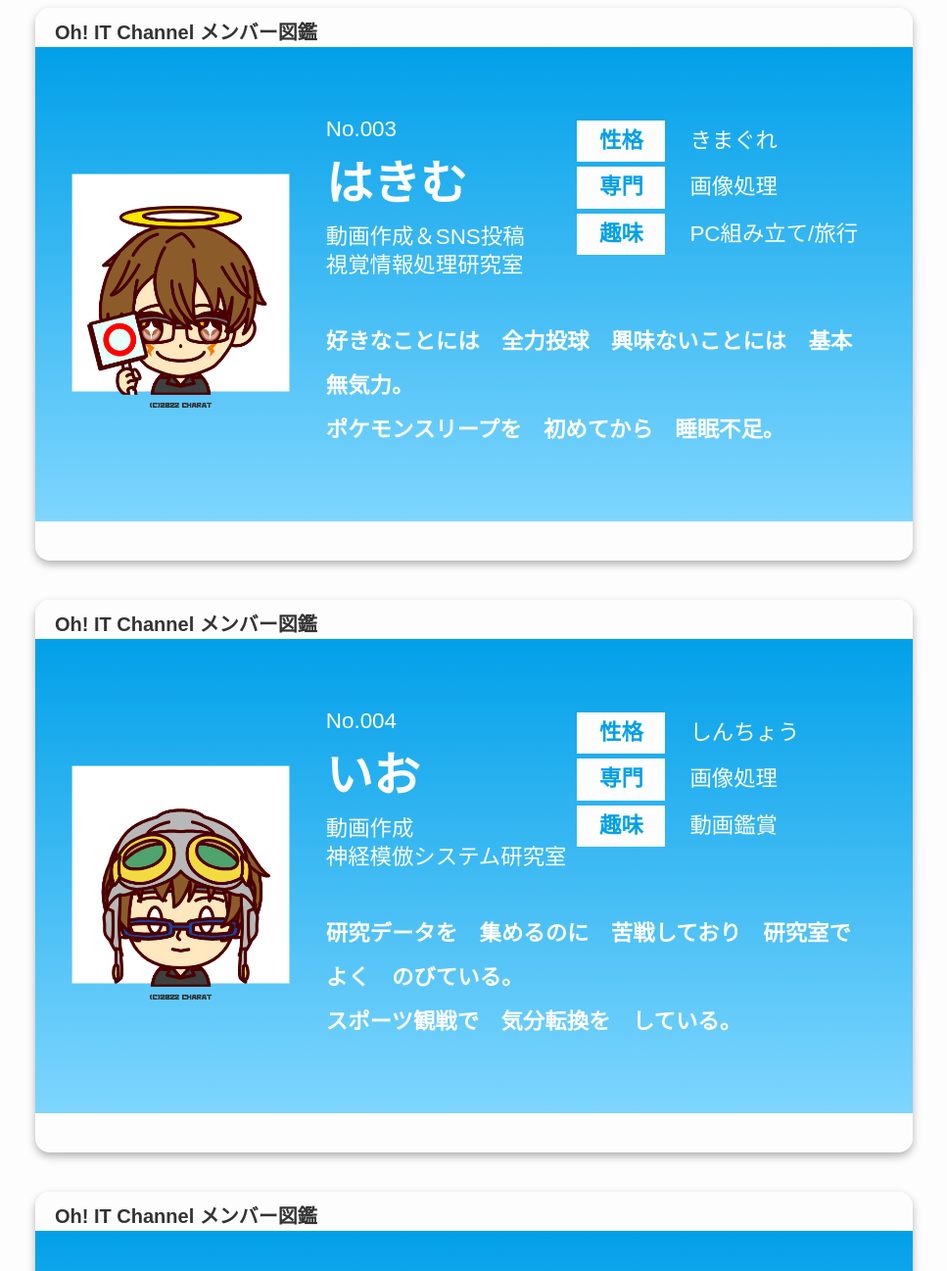
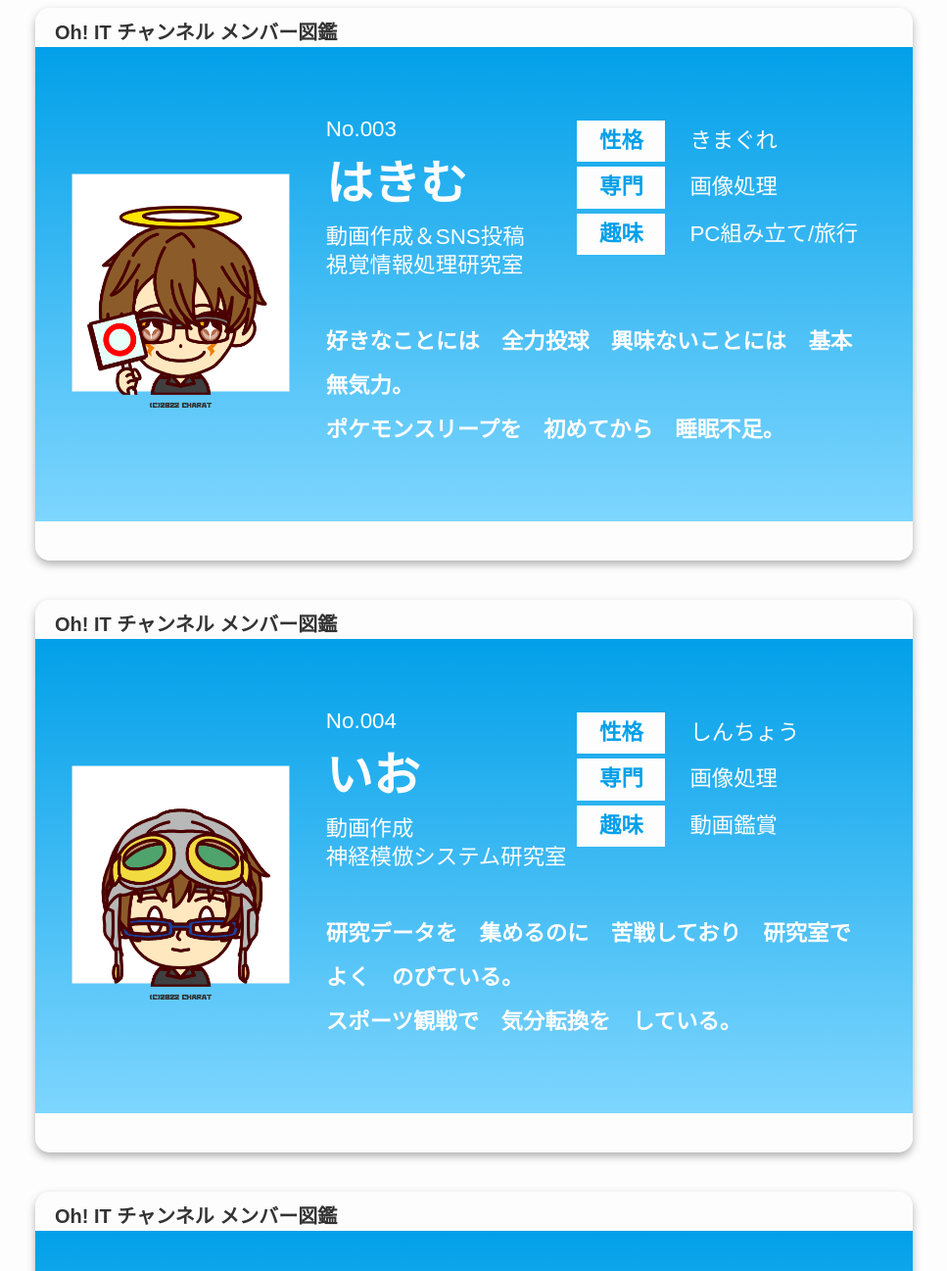
Before and after one commit to oh-it-channel/oh-it-channel.github.io, a plain HTML site: page member.html in a window 1280 px wide. Shown: the part 1500-2797 px from the top of the page at 98% size, without its empty margins (156-1123 px from the left). Drawn offline with nearby package versions, Linux system fonts and the light colour scheme; a web font is replaced by a local one.

Commit message:
Update member.html
誤字修正

```diff
--- a/member.html
+++ b/member.html
@@ -59,7 +59,7 @@
                         <div class="main-contents">
                             <!--さとう-->
                             <div class="member-card">
-                                <div class="member-card-label"><h1>Oh! IT Channel メンバー図鑑</h1></div>
+                                <div class="member-card-label"><h1>Oh! IT チャンネル メンバー図鑑</h1></div>
                                 <div class="container">
                                     <div class="image-item">
                                         <div class="item n01">
@@ -104,7 +104,7 @@
 
                             <!--のっぴ-->
                             <div class="member-card">
-                                <div class="member-card-label"><h1>Oh! IT Channel メンバー図鑑</h1></div>
+                                <div class="member-card-label"><h1>Oh! IT チャンネル メンバー図鑑</h1></div>
                                 <div class="container">
                                     <div class="image-item">
                                         <div class="item n01">
@@ -149,7 +149,7 @@
 
                             <!--はきむ-->
                             <div class="member-card">
-                                <div class="member-card-label"><h1>Oh! IT Channel メンバー図鑑</h1></div>
+                                <div class="member-card-label"><h1>Oh! IT チャンネル メンバー図鑑</h1></div>
                                 <div class="container">
                                     <div class="image-item">
                                         <div class="item n01">
@@ -194,7 +194,7 @@
 
                             <!--いお-->
                             <div class="member-card">
-                                <div class="member-card-label"><h1>Oh! IT Channel メンバー図鑑</h1></div>
+                                <div class="member-card-label"><h1>Oh! IT チャンネル メンバー図鑑</h1></div>
                                 <div class="container">
                                     <div class="image-item">
                                         <div class="item n01">
@@ -239,7 +239,7 @@
 
                             <!--こみ-->
                             <div class="member-card">
-                                <div class="member-card-label"><h1>Oh! IT Channel メンバー図鑑</h1></div>
+                                <div class="member-card-label"><h1>Oh! IT チャンネル メンバー図鑑</h1></div>
                                 <div class="container">
                                     <div class="image-item">
                                         <div class="item n01">
@@ -284,7 +284,7 @@
 
                             <!--りか-->
                             <div class="member-card">
-                                <div class="member-card-label"><h1>Oh! IT Channel メンバー図鑑</h1></div>
+                                <div class="member-card-label"><h1>Oh! IT チャンネル メンバー図鑑</h1></div>
                                 <div class="container">
                                     <div class="image-item">
                                         <div class="item n01">
```
